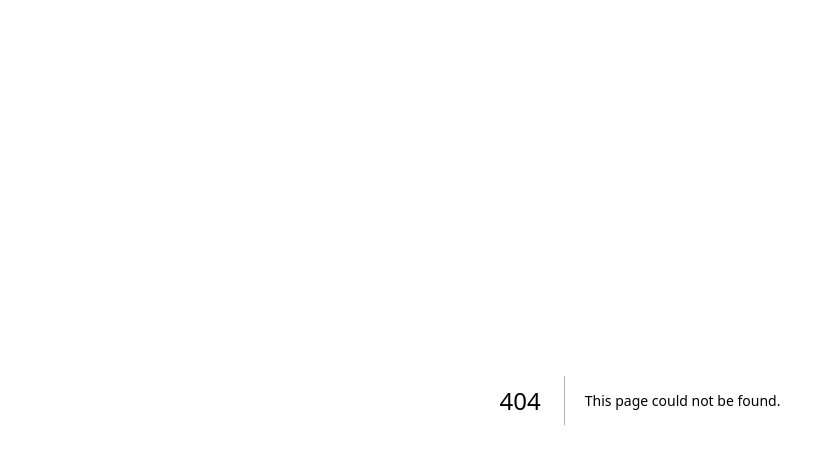
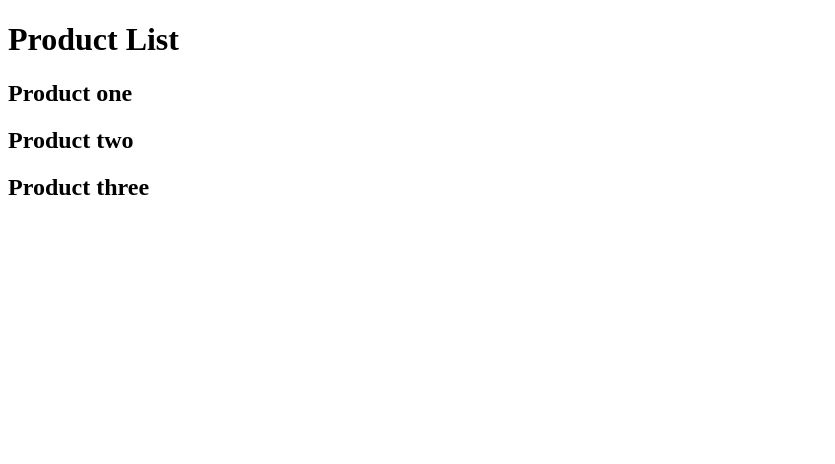
Before and after one commit to lutfurrahman20/NextJS-depth-, a Next.js app: page /products in a window 1280 px wide. Before the commit this address had no page. Shown: the top 464 px of the page, without its empty margins (0-835 px from the left). Built offline with nearby package versions, Linux system fonts and the light colour scheme.

Commit message:
dynamic routes

```diff
--- /dev/null
+++ b/src/app/products/[ProductsList]/page.tsx
@@ -0,0 +1,3 @@
+export default function productDetails(){
+    return <h3>Details about product page.</h3>
+}
--- /dev/null
+++ b/src/app/products/page.tsx
@@ -0,0 +1,10 @@
+export default function ProductList() {
+  return (
+    <>
+      <h1>Product List</h1>
+      <h2>Product one</h2>
+      <h2>Product two</h2>
+      <h2>Product three</h2>
+    </>
+  );
+}
```
